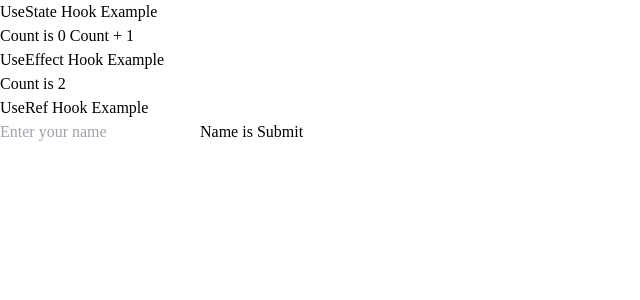
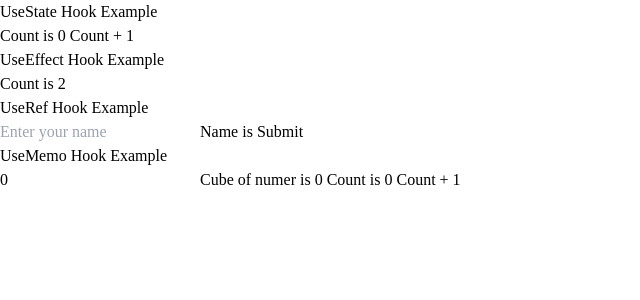
Before and after one commit to hardiknasit25/react-hooks, a React (Vite) app: page / in a window 1280 px wide. Shown: the top 300 px of the page, without its empty margins (0-640 px from the left). Built offline with nearby package versions, Linux system fonts and the light colour scheme.

Commit message:
UseMemo Hook

```diff
--- a/src/App.jsx
+++ b/src/App.jsx
@@ -1,4 +1,5 @@
 import UseEffect from "./components/UseEffect/UseEffect";
+import UseMemo from "./components/UseMemo";
 import UseRef from "./components/UseRef/UseRef";
 import UseState from "./components/Usestate/UseState";
 
@@ -8,6 +9,7 @@ export default function App() {
       <UseState/>
       <UseEffect/>
       <UseRef/>
+      <UseMemo/>
     </div>
   )
 }
--- a/src/components/UseEffect/UseEffect.jsx
+++ b/src/components/UseEffect/UseEffect.jsx
@@ -16,6 +16,7 @@ function UseEffect() {
         <h1 className="font-bold text-[2em] text-[#254336] items-center text-center">UseEffect Hook Example</h1>
         <span className="text-[#6B8A7A] font-medium text-[1.5em]">Count is <span className="text-[#254336]">{count} </span></span>
       </div>
+
     </div>
   )
 }
--- /dev/null
+++ b/src/components/UseMemo.jsx
@@ -0,0 +1,31 @@
+import { useMemo, useState } from "react"
+
+function UseMemo() {
+  const [number, setNumber] = useState(0)
+  const [count, setCount] = useState(0)
+
+  function Cube(number) {
+    console.log('Calculated...');
+    return Math.pow(number, 3);
+  }
+
+  const result = useMemo(() => Cube(number), [number])
+
+  return (
+    <div className="p-5 flex justify-center items-center">
+
+      <div className="w-50em p-10 flex flex-col justify-center items-center gap-5 bg-[#DAD3BE] rounded-lg shadow-lg">
+        <h1 className="font-bold text-3xl text-[#254336] text-center">UseMemo Hook Example</h1>
+
+        <input type="number" placeholder="Enter your name" value={number} onChange={(e) => setNumber(e.target.value)} className="w-[20em] h-[2em] p-5 outline-none bg-transparent border-2 border-slate-50 rounded-md text-black font-semibold" />
+        <span className="text-[#6B8A7A] font-medium text-2xl">Cube of numer is <span className="text-[#254336]">{result} </span></span>
+
+        <span className="text-[#6B8A7A] font-medium text-2xl">Count is <span className="text-[#254336]">{count} </span></span>
+        <button className="px-3 py-2 font-medium rounded-md bg-[#B7B597] ease-in text-white transition-all hover:shadow-md hover:scale-105 hover:transition-all hover:ease-in" onClick={() => setCount(count + 1)}>Count + 1 </button>
+      </div>
+
+    </div>
+  )
+}
+
+export default UseMemo
--- a/src/main.jsx
+++ b/src/main.jsx
@@ -1,4 +1,3 @@
-import React from 'react'
 import ReactDOM from 'react-dom/client'
 import App from './App.jsx'
 import './index.css'
```
